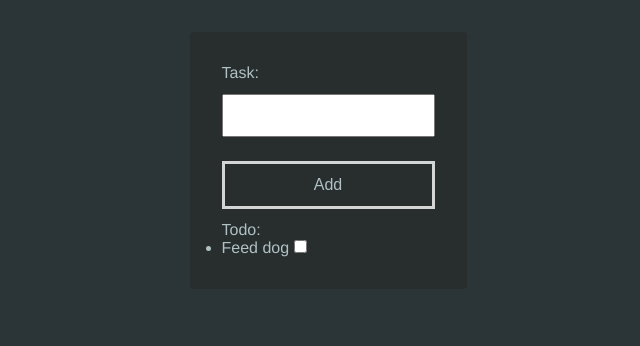
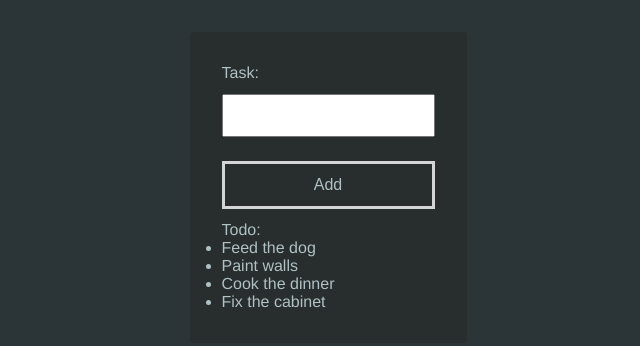
Before and after one commit to marazmlab/typescript-learn-todo-app, a website with bundled scripts: page index.html in a window 1280 px wide. Shown: the whole page, without its empty margins (312-952 px from the left). Built offline with nearby package versions, Linux system fonts and the light colour scheme.

Commit message:
feat: added first array with tasks and function to render it in html

```diff
--- a/index.html
+++ b/index.html
@@ -12,12 +12,7 @@
       <input type="text" id="name" />
       <button>Add</button>
       <p>Todo:</p>
-      <ul class="tasks">
-        <li>
-          <label for="task1">Feed dog</label>
-          <input type="checkbox" id="task-1" name="Feed dog" />
-        </li>
-      </ul>
+      <ul class="tasks"></ul>
     </form>
     <script src="dist/app.js"></script>
   </body>
--- a/src/app.ts
+++ b/src/app.ts
@@ -1,13 +1,23 @@
-const buttonElement = document.querySelector("button");
+// <li>
+//   <label for="task1">Feed dog</label>
+//   <input type="checkbox" id="task-1" name="Feed dog" />
+// </li>;
 
-const calculatePrice = (originalPrice: number, hasDiscount: boolean) => {
-  return hasDiscount ? originalPrice * 0.8 : originalPrice;
+const tasksContainerElement: HTMLElement = document.querySelector(".tasks");
+
+const tasks: string[] = [
+  "Feed the dog",
+  "Paint walls",
+  "Cook the dinner",
+  "Fix the cabinet",
+];
+
+const render = () => {
+  tasks.forEach((task) => {
+    const taskElement: HTMLElement = document.createElement("li");
+    taskElement.innerText = task;
+    tasksContainerElement.appendChild(taskElement);
+  });
 };
 
-buttonElement.addEventListener("click", () => {
-  const originalPrice: number = 50;
-  const hasDiscount: boolean =
-    new URLSearchParams(window.location.search).get("discount") === "true";
-
-  console.log(calculatePrice(originalPrice, hasDiscount));
-});
+render();
```
Also changed, not shown: dist/app.js.
